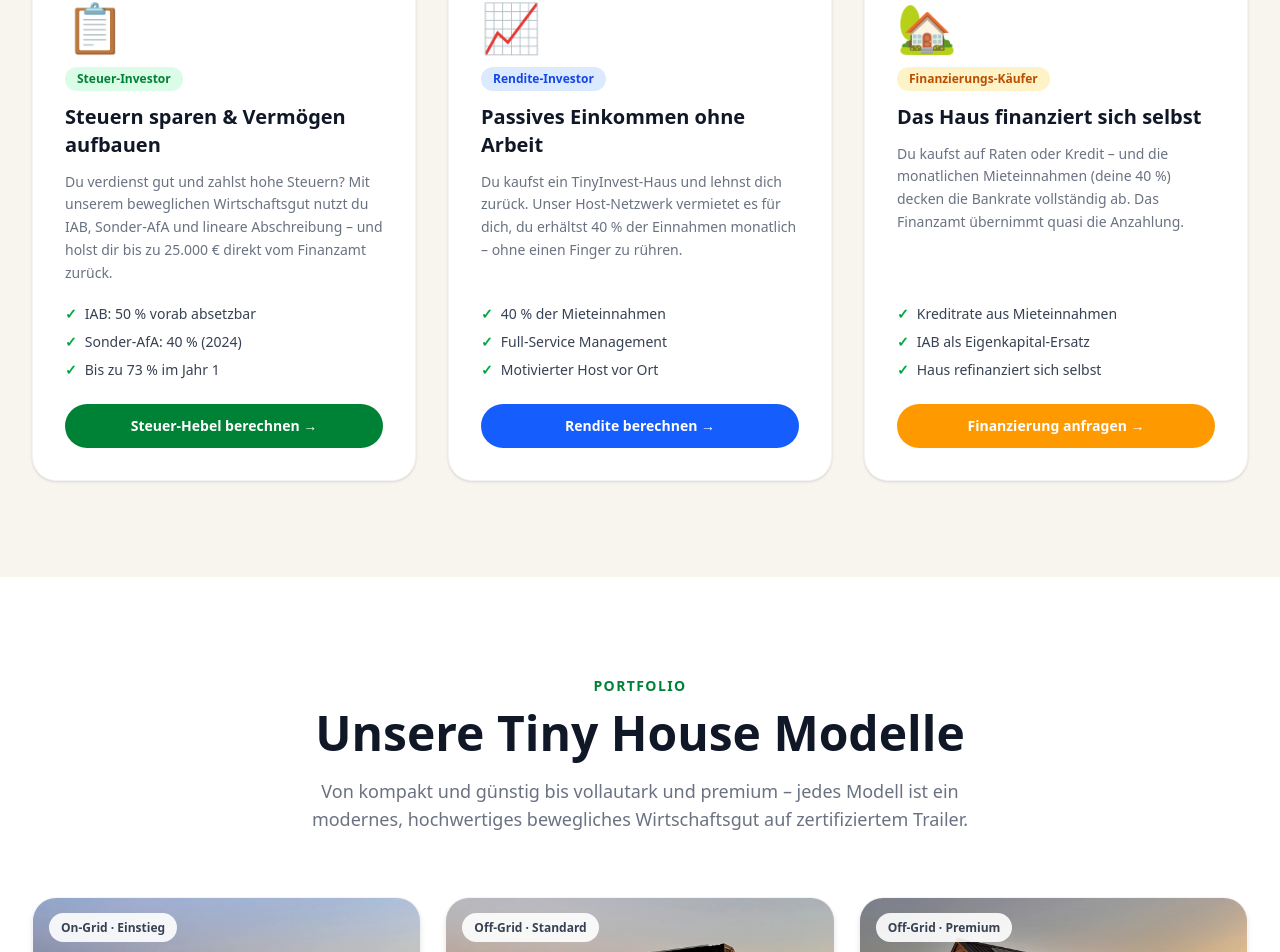
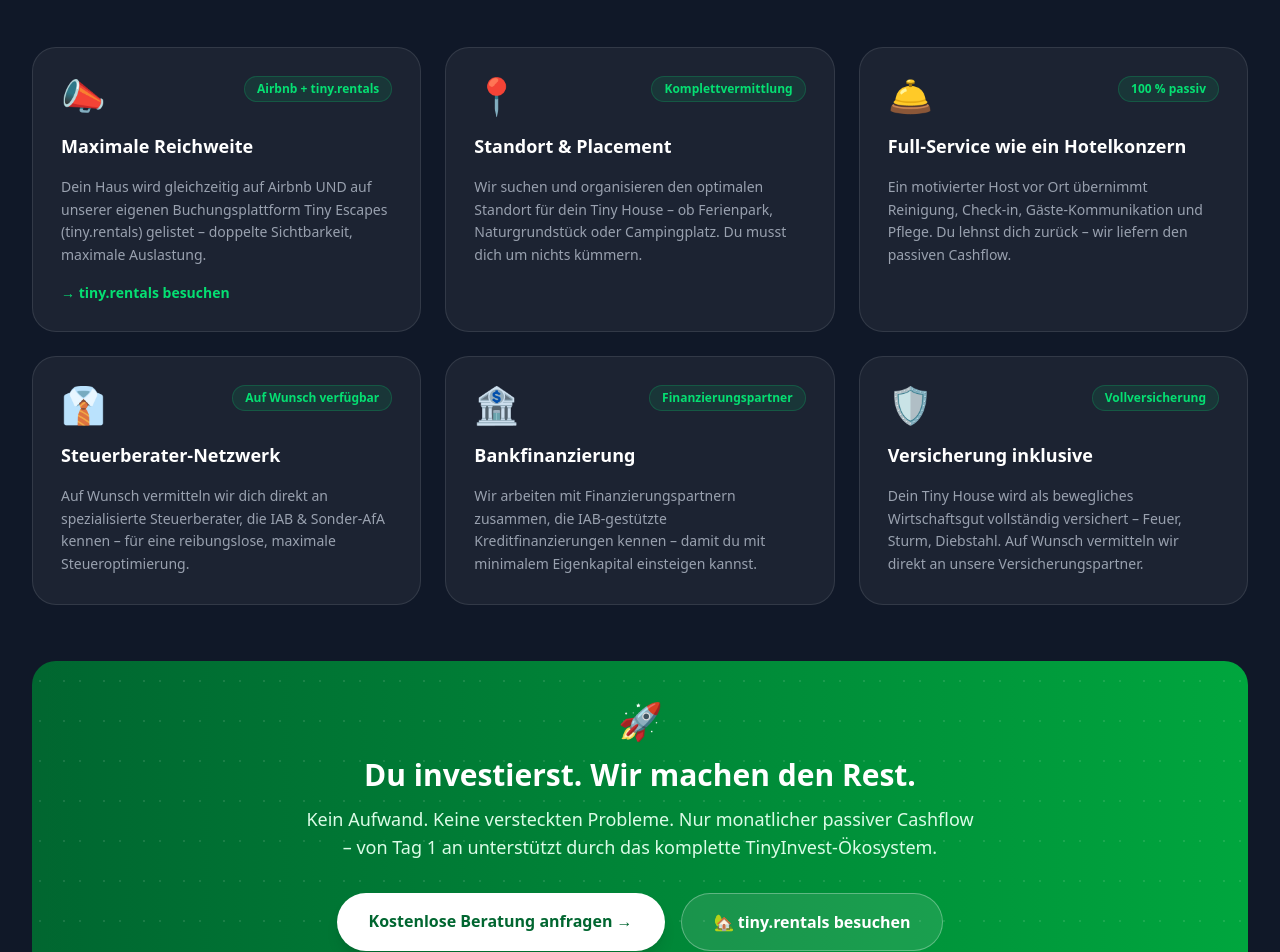
Before and after one commit to H3n0ch/tinyinvest, a Next.js app: page / in a window 1280 px wide. Shown: the part 1153-2105 px from the top of the page. Built offline with nearby package versions, Linux system fonts and the light colour scheme.

Commit message:
eco system

```diff
--- /dev/null
+++ b/app/components/Oekosystem.tsx
@@ -0,0 +1,90 @@
+import { oekosystemItems } from "./data";
+
+export default function Oekosystem() {
+  return (
+    <section id="oekosystem" className="py-24 bg-gray-900 text-white overflow-hidden">
+      <div className="max-w-7xl mx-auto px-4 sm:px-6 lg:px-8">
+        {/* Header */}
+        <div className="text-center mb-16">
+          <span className="text-green-400 font-semibold text-sm uppercase tracking-widest">
+            Was uns einzigartig macht
+          </span>
+          <h2 className="text-3xl sm:text-4xl md:text-5xl font-black text-white mt-3 mb-5">
+            Alles, was dich bisher aufgehalten hat –{" "}
+            <span className="text-green-400">haben wir gelöst.</span>
+          </h2>
+          <p className="text-gray-400 max-w-3xl mx-auto text-lg leading-relaxed">
+            TinyInvest ist das einzige Angebot am Markt mit einem <strong className="text-white">vollständigen Ökosystem</strong> –
+            vom Kauf über Standort, Vermietung und Buchungsplattform bis zur Steueroptimierung und Finanzierung.
+            Du investierst. Wir machen den Rest.
+          </p>
+        </div>
+
+        {/* Cards Grid */}
+        <div className="grid grid-cols-1 sm:grid-cols-2 lg:grid-cols-3 gap-6 mb-14">
+          {oekosystemItems.map((item) => (
+            <div
+              key={item.title}
+              className="bg-white/5 hover:bg-white/10 border border-white/10 hover:border-green-500/40 rounded-3xl p-7 flex flex-col gap-4 transition-all duration-300 group"
+            >
+              <div className="flex items-start justify-between gap-3">
+                <span className="text-4xl">{item.icon}</span>
+                <span className="text-xs font-bold text-green-400 bg-green-400/10 border border-green-400/20 px-3 py-1 rounded-full whitespace-nowrap">
+                  {item.highlight}
+                </span>
+              </div>
+              <h3 className="text-lg font-black text-white">{item.title}</h3>
+              <p className="text-gray-400 text-sm leading-relaxed flex-grow">{item.desc}</p>
+              {item.link && (
+                <a
+                  href={item.link}
+                  target="_blank"
+                  rel="noopener noreferrer"
+                  className="text-green-400 hover:text-green-300 text-sm font-semibold transition-colors"
+                >
+                  {item.linkLabel}
+                </a>
+              )}
+            </div>
+          ))}
+        </div>
+
+        {/* Bottom Banner */}
+        <div className="relative rounded-3xl overflow-hidden bg-gradient-to-r from-green-800 to-green-600 p-10 text-center">
+          <div className="absolute inset-0 opacity-10"
+            style={{
+              backgroundImage: "radial-gradient(circle at 20% 50%, white 1px, transparent 1px), radial-gradient(circle at 80% 50%, white 1px, transparent 1px)",
+              backgroundSize: "40px 40px",
+            }}
+          />
+          <div className="relative">
+            <p className="text-4xl mb-4">🚀</p>
+            <h3 className="text-2xl sm:text-3xl font-black text-white mb-3">
+              Du investierst. Wir machen den Rest.
+            </h3>
+            <p className="text-green-100 text-lg max-w-2xl mx-auto mb-8">
+              Kein Aufwand. Keine versteckten Probleme. Nur monatlicher passiver Cashflow –
+              von Tag 1 an unterstützt durch das komplette TinyInvest-Ökosystem.
+            </p>
+            <div className="flex flex-col sm:flex-row gap-4 justify-center">
+              <a
+                href="#kontakt"
+                className="bg-white text-green-800 font-bold px-8 py-4 rounded-full text-base hover:bg-green-50 transition-colors shadow-lg"
+              >
+                Kostenlose Beratung anfragen →
+              </a>
+              <a
+                href="https://www.tiny.rentals"
+                target="_blank"
+                rel="noopener noreferrer"
+                className="bg-white/10 hover:bg-white/20 text-white font-semibold px-8 py-4 rounded-full text-base border border-white/30 transition-colors"
+              >
+                🏡 tiny.rentals besuchen
+              </a>
+            </div>
+          </div>
+        </div>
+      </div>
+    </section>
+  );
+}
--- a/app/components/data.ts
+++ b/app/components/data.ts
@@ -223,6 +223,47 @@ export const testimonials = [
   },
 ];
 
+export const oekosystemItems = [
+  {
+    icon: "📣",
+    title: "Maximale Reichweite",
+    desc: "Dein Haus wird gleichzeitig auf Airbnb UND auf unserer eigenen Buchungsplattform Tiny Escapes (tiny.rentals) gelistet – doppelte Sichtbarkeit, maximale Auslastung.",
+    highlight: "Airbnb + tiny.rentals",
+    link: "https://www.tiny.rentals",
+    linkLabel: "→ tiny.rentals besuchen",
+  },
+  {
+    icon: "📍",
+    title: "Standort & Placement",
+    desc: "Wir suchen und organisieren den optimalen Standort für dein Tiny House – ob Ferienpark, Naturgrundstück oder Campingplatz. Du musst dich um nichts kümmern.",
+    highlight: "Komplettvermittlung",
+  },
+  {
+    icon: "🛎️",
+    title: "Full-Service wie ein Hotelkonzern",
+    desc: "Ein motivierter Host vor Ort übernimmt Reinigung, Check-in, Gäste-Kommunikation und Pflege. Du lehnst dich zurück – wir liefern den passiven Cashflow.",
+    highlight: "100 % passiv",
+  },
+  {
+    icon: "👔",
+    title: "Steuerberater-Netzwerk",
+    desc: "Auf Wunsch vermitteln wir dich direkt an spezialisierte Steuerberater, die IAB & Sonder-AfA kennen – für eine reibungslose, maximale Steueroptimierung.",
+    highlight: "Auf Wunsch verfügbar",
+  },
+  {
+    icon: "🏦",
+    title: "Bankfinanzierung",
+    desc: "Wir arbeiten mit Finanzierungspartnern zusammen, die IAB-gestützte Kreditfinanzierungen kennen – damit du mit minimalem Eigenkapital einsteigen kannst.",
+    highlight: "Finanzierungspartner",
+  },
+  {
+    icon: "🛡️",
+    title: "Versicherung inklusive",
+    desc: "Dein Tiny House wird als bewegliches Wirtschaftsgut vollständig versichert – Feuer, Sturm, Diebstahl. Auf Wunsch vermitteln wir direkt an unsere Versicherungspartner.",
+    highlight: "Vollversicherung",
+  },
+];
+
 export const partnerBenefits = [
   {
     icon: "🌿",
--- a/app/page.tsx
+++ b/app/page.tsx
@@ -1,7 +1,7 @@
 import Navbar from "./components/Navbar";
 import Hero from "./components/Hero";
-import PainPoints from "./components/PainPoints";
 import DreiWege from "./components/DreiWege";
+import Oekosystem from "./components/Oekosystem";
 import Modelle from "./components/Modelle";
 import SteuerSection from "./components/SteuerSection";
 import WinWinWin from "./components/WinWinWin";
@@ -19,6 +19,7 @@ export default function Home() {
     <main className="font-sans antialiased text-gray-900 bg-white">
       <Navbar />
       <Hero />
+      <Oekosystem />
       <DreiWege />
       <Modelle />
       <SteuerSection />
```
